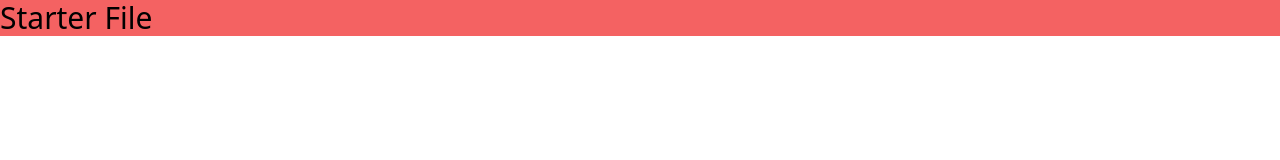
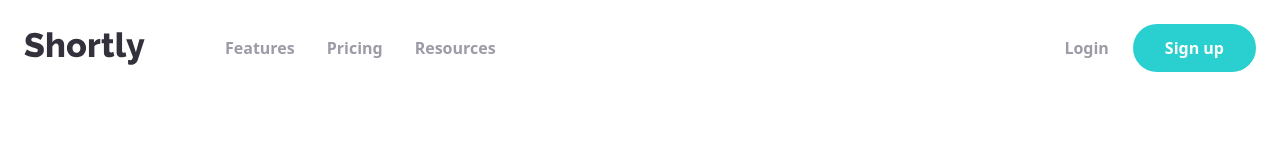
Before and after one commit to erhanertem/Website-Shortly, a website: page index.html in a window 1280 px wide. Drawn offline with Linux system fonts and the light colour scheme.

Commit message:
Add navbar section

```diff
--- a/index.html
+++ b/index.html
@@ -15,6 +15,41 @@
 		<title>Shortly</title>
 	</head>
 	<body>
-		<h1 class="text-3xl bg-red">Starter File</h1>
+		<!-- Nav Container -->
+		<nav class="relative container mx-auto p-6">
+			<!-- Flex Container -->
+			<div class="flex items-center justify-between">
+				<!-- Left wing nav items -->
+				<div class="flex items-center space-x-20">
+					<!-- Logo -->
+					<img src="images/logo.svg" alt="" />
+					<!-- Adjacent Menu -->
+					<div class="hidden space-x-8 font-bold lg:flex">
+						<a href="#" class="text-grayishViolet hover:text-veryDarkViolet"
+							>Features</a
+						>
+						<a href="#" class="text-grayishViolet hover:text-veryDarkViolet"
+							>Pricing</a
+						>
+						<a href="#" class="text-grayishViolet hover:text-veryDarkViolet"
+							>Resources</a
+						>
+					</div>
+				</div>
+				<!-- Right wing nav items -->
+				<div
+					class="hidden items-center space-x-6 font-bold text-grayishViolet lg:flex"
+				>
+					<div class="hover:text-veryDarkViolet">Login</div>
+					<a
+						href="#"
+						class="px-8 py-3 font-bold text-white bg-cyan rounded-full hover:opacity-70"
+						>Sign up</a
+					>
+				</div>
+				<!-- TODO HAMBURGER MENU -->
+			</div>
+			<!-- TODO MOBILE MENU FOR THE HAMBURGER MENU -->
+		</nav>
 	</body>
 </html>
```
Also changed, not shown: css/style.css.
